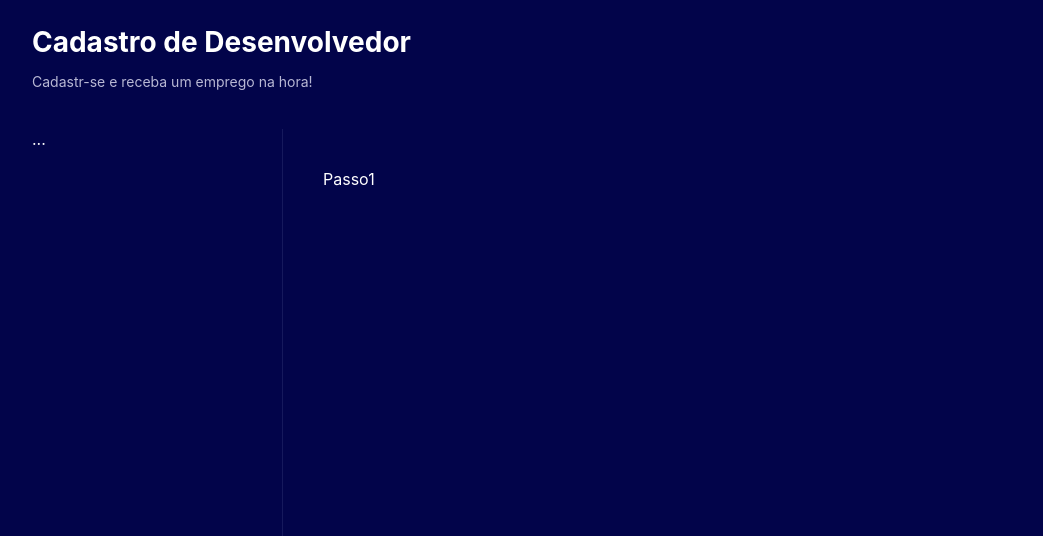
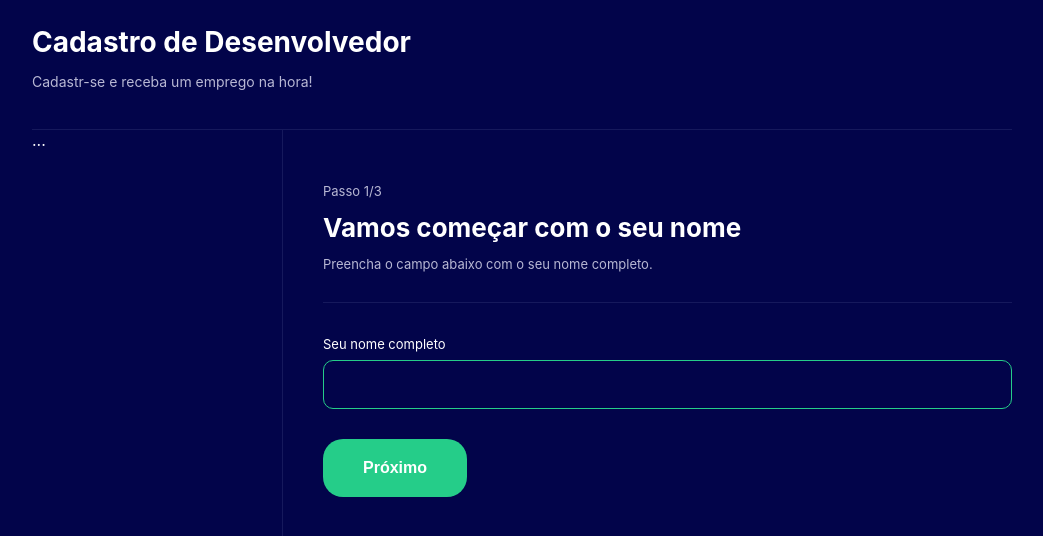
Before and after one commit to CoreyDevl/multiformul-rio-com-3-passos, a React (Create React App) app: page / in a window 1280 px wide. Shown: the top 536 px of the page, without its empty margins (118-1161 px from the left). Built offline with nearby package versions, Linux system fonts and the light colour scheme.

Commit message:
feito inserção de imput e roteamento para step2

```diff
--- a/src/components/Themes/styles.ts
+++ b/src/components/Themes/styles.ts
@@ -22,10 +22,12 @@ export const Steps = styled.div`
 export const Sidebar = styled.div`
   width: 250px;
   border-right: 1px solid #16195C;
+  border-top: 1px solid #16195C;
 `;
 
 export const Page = styled.div`
   flex: 1;
   padding-left: 40px;
   padding-top: 40px;
+  border-top: 1px solid #16195C;
 `;
--- a/src/pages/FormStep1/index.tsx
+++ b/src/pages/FormStep1/index.tsx
@@ -1,11 +1,33 @@
+import { useNavigate } from 'react-router-dom';
 import * as C from './styles';
 import { Theme } from '../../components/Themes';
 
 export const FormStep1 = () => {
+
+  const navigate = useNavigate();
+
+  const handleNextStep = () => {
+    navigate('/step2');
+  }
+
+
   return(
     <Theme>
       <C.Container>
-        Passo1
+        <p>Passo 1/3</p>
+        <h1>Vamos começar com o seu nome</h1>
+        <p>Preencha o campo abaixo com o seu nome completo.</p>
+
+        <hr />
+
+        <label>
+          Seu nome completo
+        <input
+          type="text"
+          autoFocus
+        />
+        </label>
+        <button onClick={handleNextStep}>Próximo</button>
       </C.Container>
     </Theme>
   )
--- a/src/pages/FormStep1/styles.ts
+++ b/src/pages/FormStep1/styles.ts
@@ -1,3 +1,47 @@
 import styled from 'styled-components';
 
-export const Container = styled.div``;
+export const Container = styled.div`
+  p{
+    font-size: 13px;
+    color: #B8B8D4;
+  }
+  h1{
+    margin: 0px;
+    padding: 0px;
+    font-size: 26px;
+  }
+  hr{
+    height: 1px;
+    border: 0;
+    background-color: #16195C;
+    margin: 30px 0px;
+  }
+  label{
+    font-size: 13px;
+
+    input{
+      display: block;
+      margin-top: 7px;
+      box-sizing: border-box;
+      width: 100%;
+      padding: 15px 10px;
+      border: 1px solid #25CD89;
+      border-radius: 10px;
+      color: #fff;
+      outline: 0;
+      font-size: 15px;
+      background-color: #02044A;
+    }
+  }
+  button{
+    background-color: #25CD89;
+    color: #fff;
+    font-size: 16px;
+    font-weight: bold;
+    padding: 20px  40px;
+    border: 0;
+    border-radius: 20px;
+    cursor: pointer;
+    margin-top: 30px;
+  }
+`;
```
